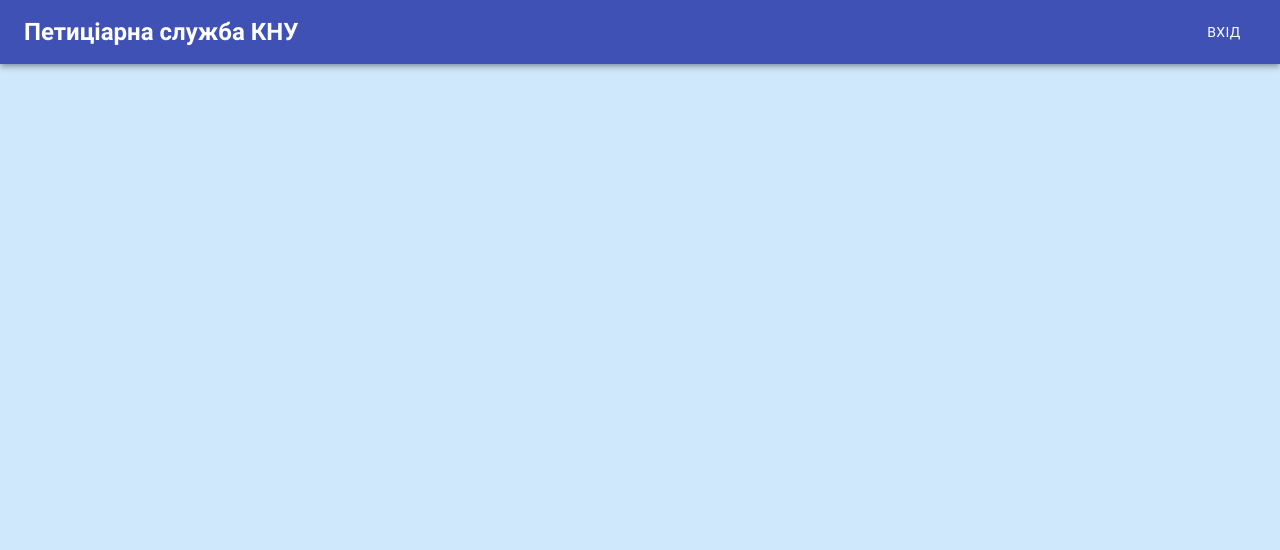
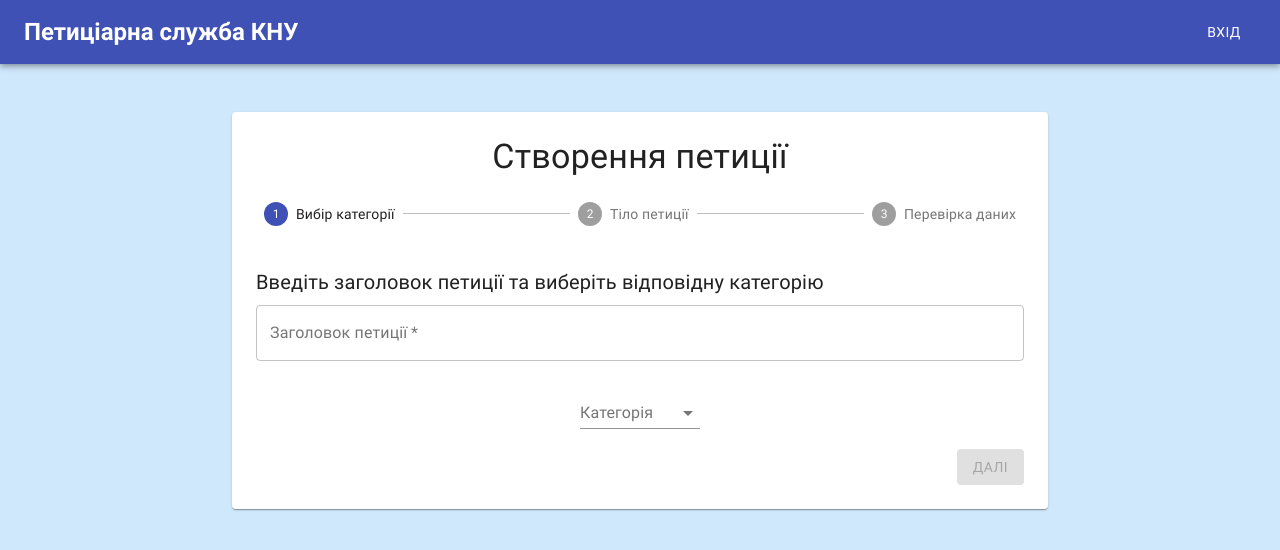
Before and after one commit to PinkMesa/Petitions, a React (Create React App) app in the folder frontend/: page /petition/create in a window 1280 px wide. Shown: the top 550 px of the page. Built offline with nearby package versions, Linux system fonts and the light colour scheme.

Commit message:
changed link to petition/create

```diff
--- a/frontend/src/Wrapper.js
+++ b/frontend/src/Wrapper.js
@@ -37,7 +37,7 @@ const Wrapper = () => {
         <Route path="/petitions/:id/">
           <SinglePetitionPage/>
         </Route>
-        <Route exact path="/petitions/create">
+        <Route exact path="/petition/create">
           <CreatePetitionPage/>
         </Route>
         <Route exact path="/signin">
--- a/frontend/src/pages/CreatePetitionPage/createpetitionpage.js
+++ b/frontend/src/pages/CreatePetitionPage/createpetitionpage.js
@@ -87,6 +87,7 @@ const useStyles = makeStyles((theme) => ({
 const steps = ['Вибір категорії', 'Тіло петиції', 'Перевірка даних'];
 
 const CreatePetitionPage = () => {
+  console.log('CREATE PETITION PAGE');
   const history = useHistory();
   const isLoading = useSelector(state => state.petitions.addedPetitionLoading);
   const petitionUrl = useSelector(state => state.petitions.addedPetitionUrl);
--- a/frontend/src/redux/actions/petitions.js
+++ b/frontend/src/redux/actions/petitions.js
@@ -48,6 +48,7 @@ export const getPetitions = (pageNumber=1) => {
 
       const numPages = resData.numPages;
 
+      console.log('resData', resData);
       resData.petitions.forEach(petition => {
         petitions.push(new Petition(petition.id, petition.title, petition.categoryTitle, petition.text,
           petition.author, petition.voteScore, petition.createdAt, petition.answer));
```
